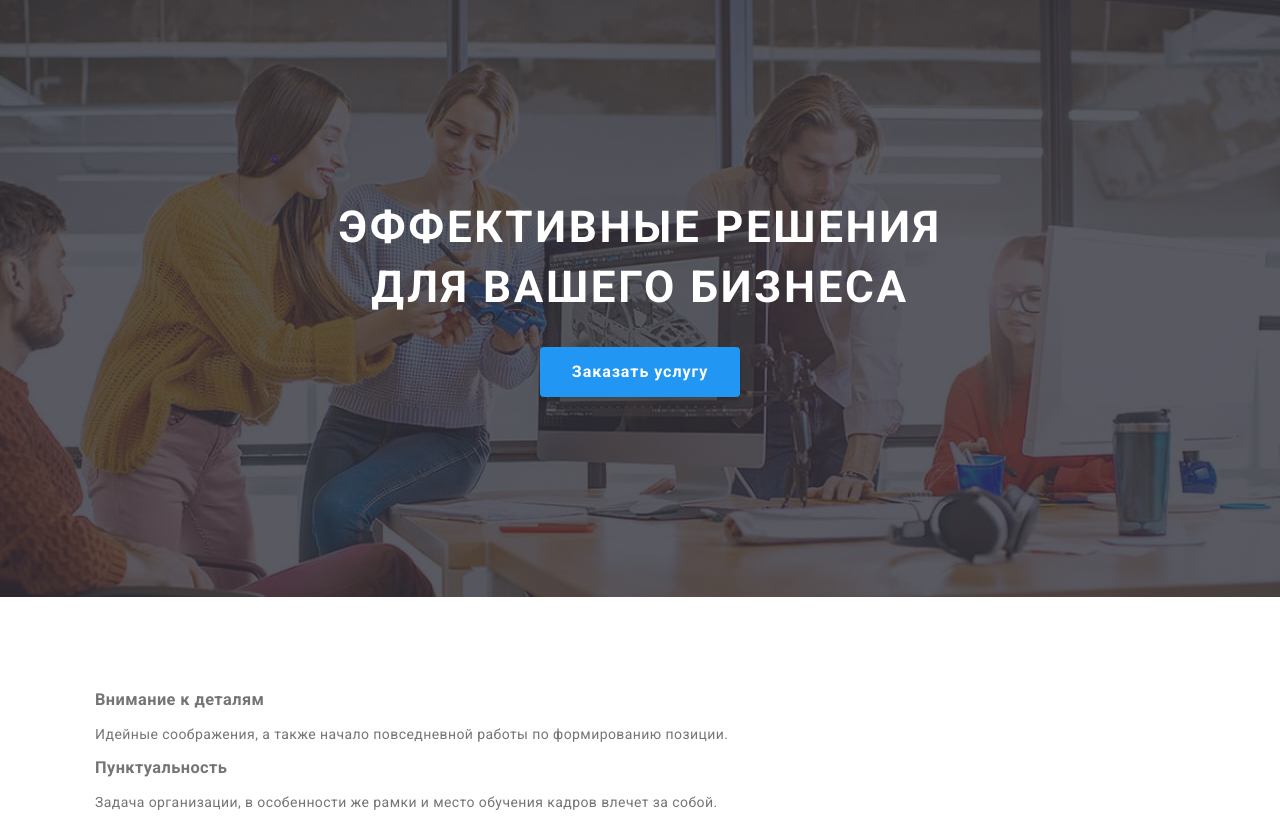
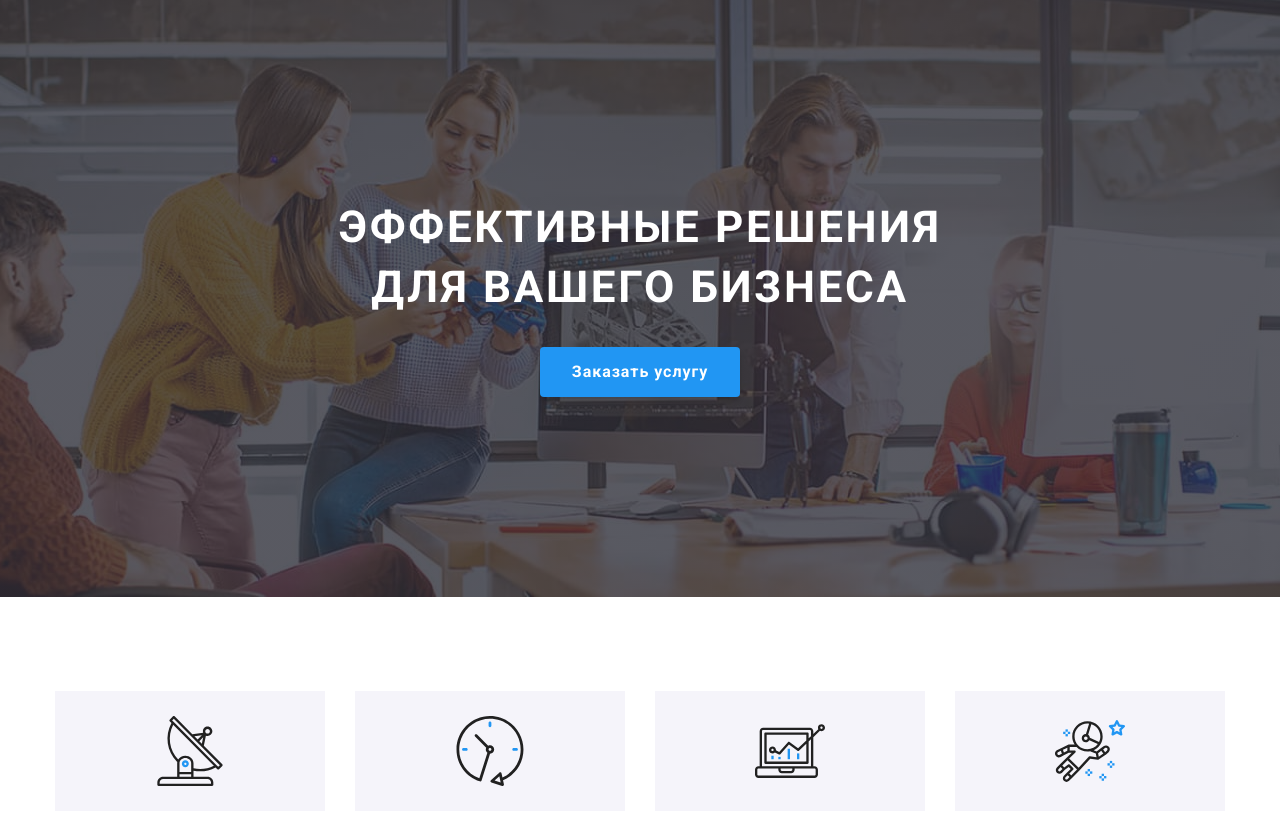
Before and after one commit to Elenelle/goit-markup-hw-07, a plain HTML site: page index.html in a window 1280 px wide. Shown: the part 84-907 px from the top of the page. Drawn offline with Linux system fonts and the light colour scheme.

Commit message:
_advantages-list.scss

```diff
--- a/index.html
+++ b/index.html
@@ -167,37 +167,57 @@
           </h2>
           <ul class="advantages-list">
             <li class="item">
+              <div class="item-icon">
+                <svg class="advantages-icon">
+                  <use href="./images/symbol-defs.svg#icon-antenna"></use>
+                </svg>
+              </div>
               <h3 class="title">
                 Внимание к деталям
               </h3>
-              <p>
+              <p class="advantages-description">
                 Идейные соображения, а также начало повседневной работы по
                 формированию позиции.
               </p>
             </li>
             <li class="item">
+              <div class="item-icon">
+                <svg class="advantages-icon">
+                  <use href="./images/symbol-defs.svg#icon-clock"></use>
+                </svg>
+              </div>
               <h3 class="title">
                 Пунктуальность
               </h3>
-              <p>
+              <p class="advantages-description">
                 Задача организации, в особенности же рамки и место обучения
                 кадров влечет за собой.
               </p>
             </li>
             <li class="item">
+              <div class="item-icon">
+                <svg class="advantages-icon">
+                  <use href="./images/symbol-defs.svg#icon-diagram"></use>
+                </svg>
+              </div>
               <h3 class="title">
                 Планирование
               </h3>
-              <p>
+              <p class="advantages-description">
                 Равным образом консультация с широким активом в значительной
                 степени обуславливает.
               </p>
             </li>
             <li class="item">
+              <div class="item-icon">
+                <svg class="advantages-icon">
+                  <use href="./images/symbol-defs.svg#icon-astronaut"></use>
+                </svg>
+              </div>
               <h3 class="title">
                 Современные технологии
               </h3>
-              <p>
+              <p class="advantages-description">
                 Значимость этих проблем настолько очевидна, что реализация
                 плановых заданий.
               </p>
--- /dev/null
+++ b/sass/components/_advantages-list.scss
@@ -0,0 +1,43 @@
+.advantages-list {
+  display: flex;
+  padding: 0;
+  margin: 0px;
+
+  .item {
+    width: calc((100% - 30px * 3) / 4);
+    height: 251px;
+  }
+  .item:not(:last-child) {
+    margin-right: 30px;
+  }
+  .item-icon {
+    width: 270px;
+    height: 120px;
+    padding: 25px 100px;
+    background-color: #f5f4fa;
+  }
+  .advantages-icon {
+    width: 70px;
+    height: 70px;
+  }
+  .title {
+    font-weight: bold;
+    font-size: 14px;
+    line-height: 16px;
+    letter-spacing: 0.03em;
+    text-transform: uppercase;
+
+    color: $title-text-color;
+
+    margin-top: 30px;
+    margin-bottom: 10px;
+  }
+  .advantages-description {
+    font-weight: normal;
+    font-size: 14px;
+    line-height: 24px;
+    letter-spacing: 0.03em;
+    color: var(--primary-text-color);
+    margin-top: 10px;
+  }
+}
--- a/sass/main.scss
+++ b/sass/main.scss
@@ -10,3 +10,4 @@
 @import './components/hero';
 @import './components/button';
 @import './components/modal-window';
+@import './components/advantages-list';
```
Also changed, not shown: css/main.css, css/main.min.css, 2 other files.
